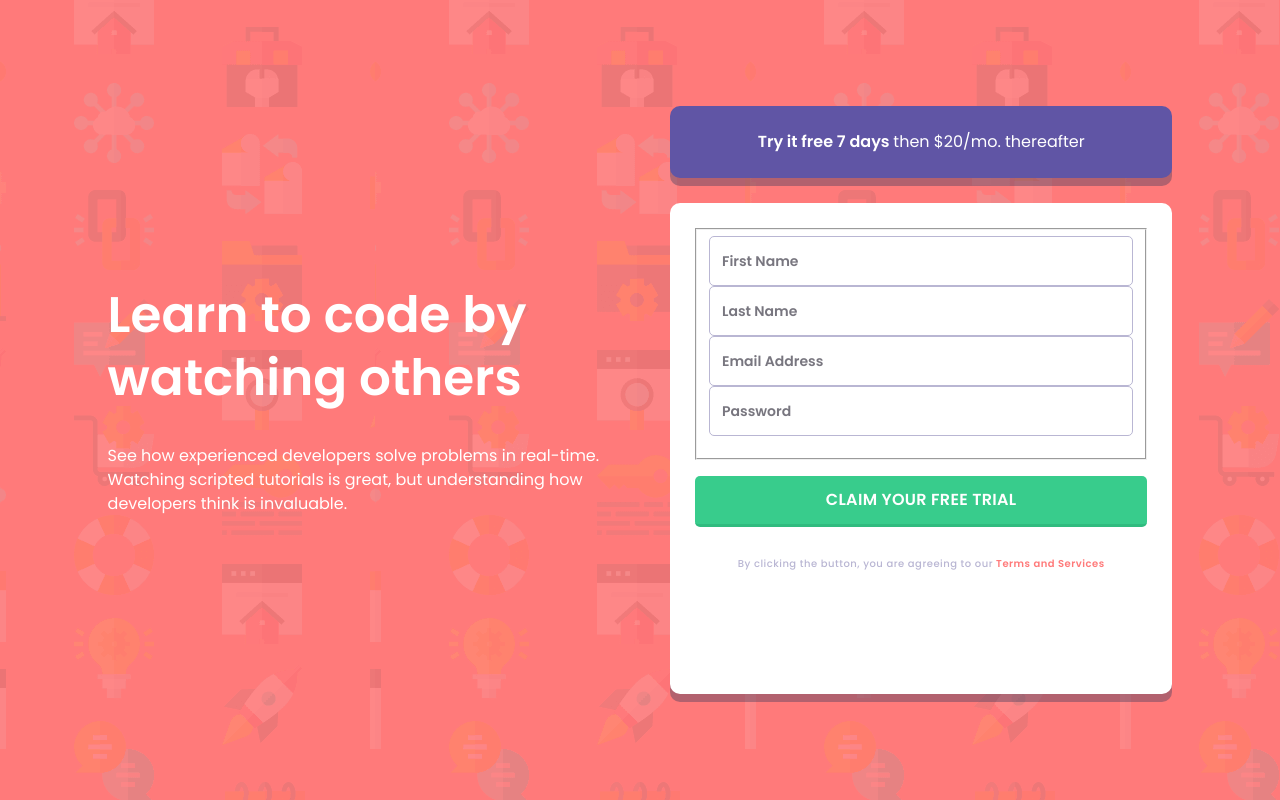
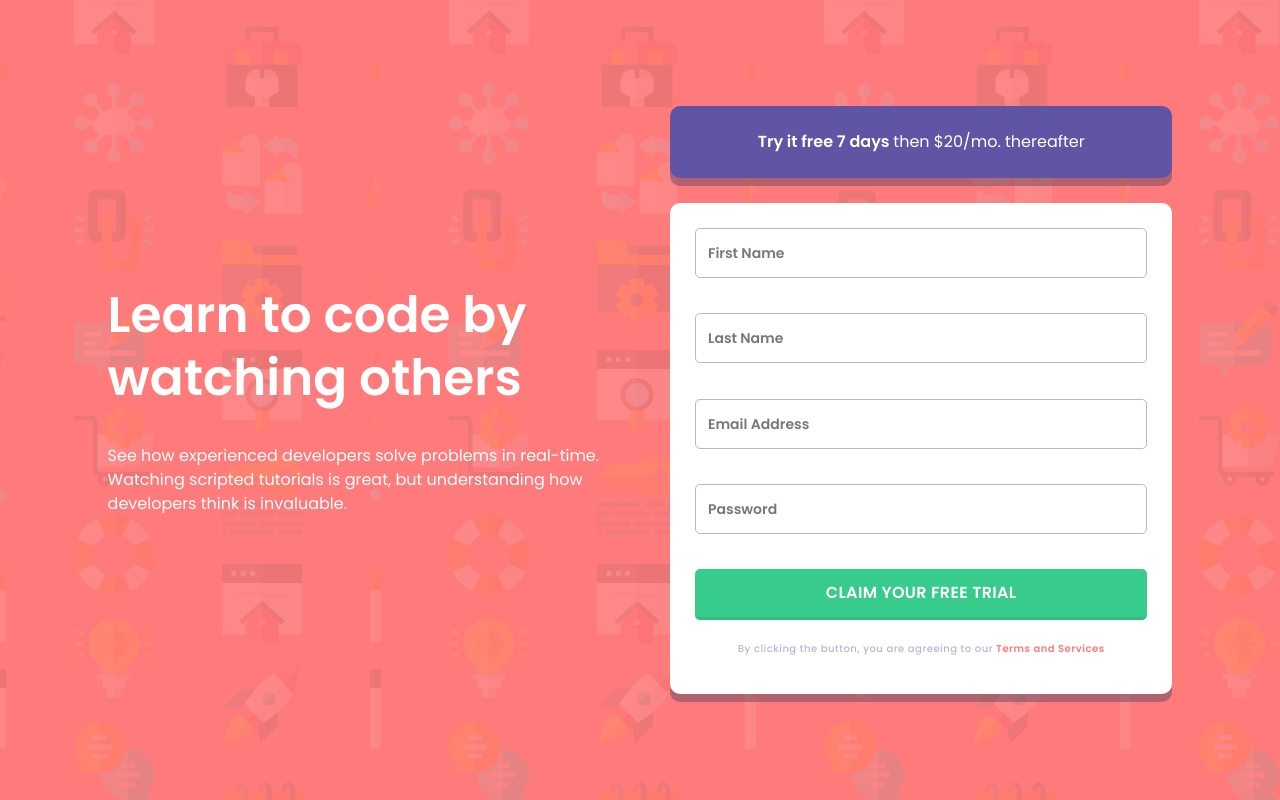
Before and after one commit to xyzeez/Intro-component-with-sign-up-form, a plain HTML site: page index.html in a window 1280 px wide. Drawn offline with Linux system fonts and the light colour scheme.

Commit message:
Updated form styles

```diff
--- a/style.css
+++ b/style.css
@@ -81,9 +81,10 @@
     /* accent colors */
     --blue: hsl(248, 32%, 49%);
 
-    /* box-shadows */
+    /* highlight colors */
     --blue-shadow: 0rem 0.5rem hsla(248, 22%, 30%, 40%);
-    --green-btn: hsl(154, 59%, 46%);
+    --green-btn-border: hsl(154, 59%, 46%);
+    --green-highlight: hsl(154, 65%, 68%);;
 
     /* font-weights */
     --regular: 400;
@@ -155,9 +156,7 @@
 
   .form {
     display: grid;
-    gap: 1rem;
-    grid-template-columns: auto;
-    grid-template-rows: repeat(6, auto);
+    grid-template-rows: repeat(3, auto);
     padding: 1.5625rem;
     min-height: 30.6875rem;
     border-radius: 0.625rem;
@@ -165,8 +164,19 @@
     box-shadow: var(--blue-shadow);
   }
 
+  .form__fieldset {
+    display: grid;
+    grid-template-rows: repeat(6, fit-content);
+    gap: 1rem;
+    width: 100%;
+    padding: 0;
+    margin-bottom: 1rem;
+    border: none;
+  }
+
   .form__input-container {
     position: relative;
+    margin-bottom: 1rem;
   }
 
   .form__input-container:has(.form__input[aria-invalid="true"])::after {
@@ -238,16 +248,21 @@
   }
 
   .form__btn {
-    padding: 0.75rem;
     font-weight: var(--bold);
     text-transform: uppercase;
     letter-spacing: 0.02em;
     color: white;
+    padding: 0.75rem;
+    margin-bottom: 0.5rem;
     border: none;
-    border-bottom: 0.1875rem solid var(--green-btn);
+    border-bottom: 0.1875rem solid var(--green-btn-border);
     border-radius: 0.3125rem;
     background-color: var(--green);
     transition: all 0.2s ease-in;
+  }
+
+  .form__btn:is(:hover, :focus-visible, :active) {
+    background-color: var(--green-highlight);
   }
 
   .form__btn:is(:active) {
```
